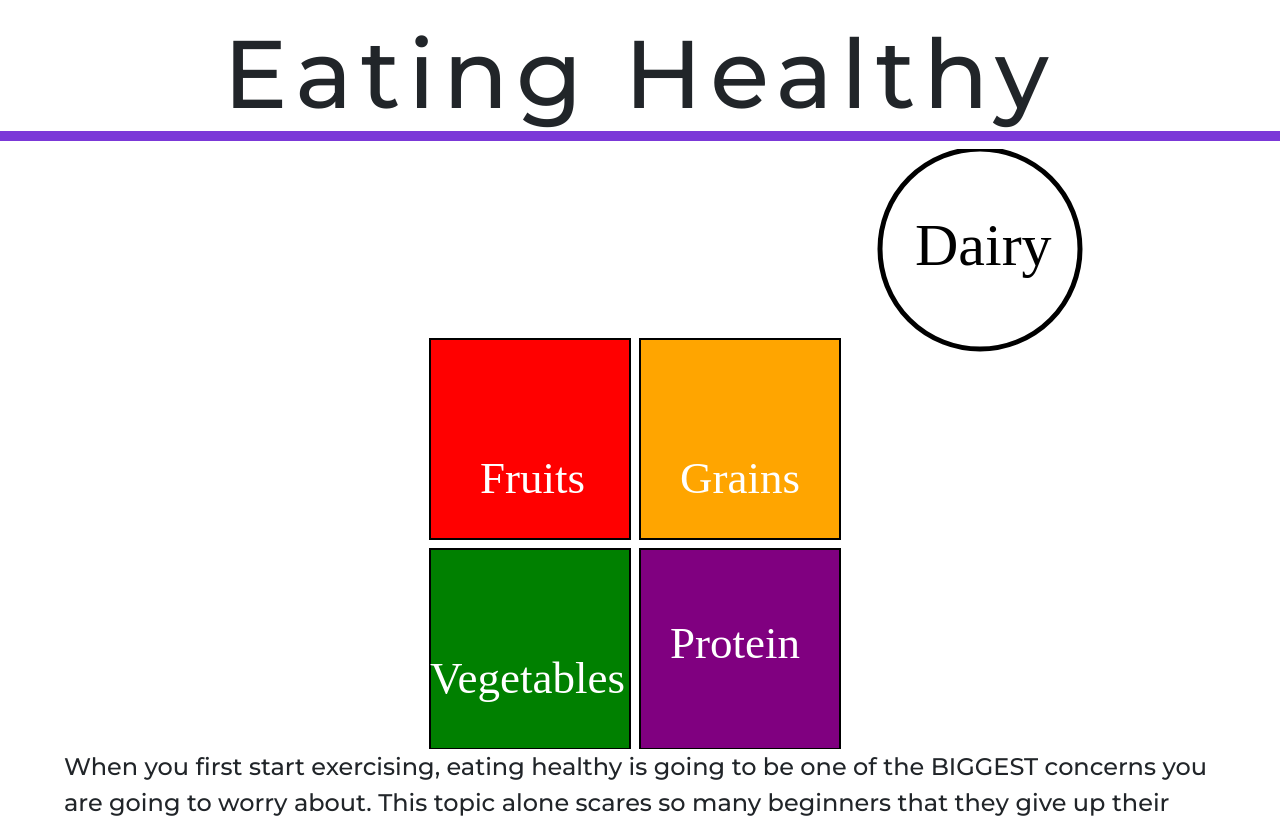
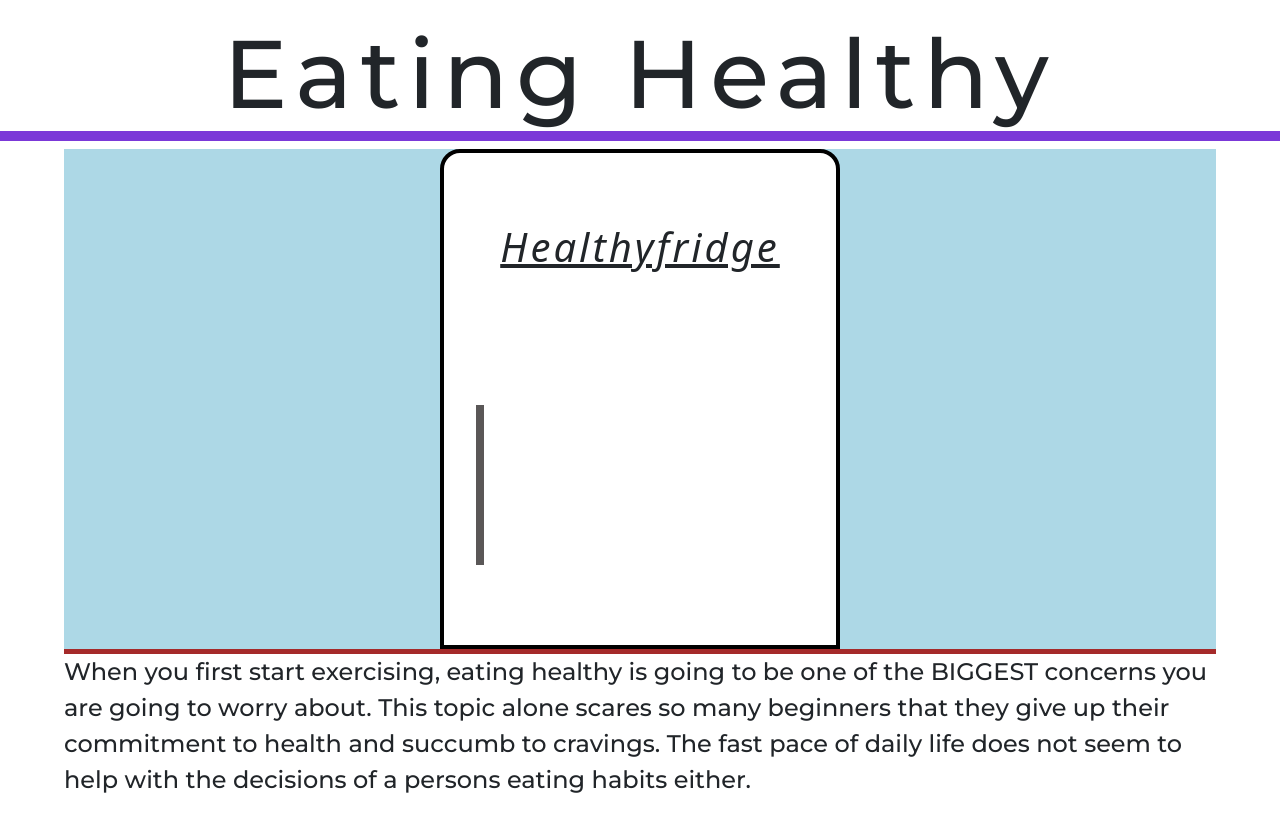
Before and after one commit to calvinalee2006/Beginners-guide-to-fitness, a React (Create React App) app: page /Stretching/Cardio/WeightTraining/Diet in a window 1280 px wide. Shown: the top 818 px of the page. Built offline with nearby package versions, Linux system fonts and the light colour scheme.

Commit message:
stopped using react Konva, used CSS and javascript

```diff
--- a/src/components/Diet/Diet.js
+++ b/src/components/Diet/Diet.js
@@ -5,23 +5,37 @@ import {Stage, Layer, Circle,Shape, Rect, Text} from 'react-konva';
 
 
 export default function Diet() {
-    const navigate = useNavigate()
-    const [isModalOpen, setIsModalOpen] = useState(false);
+     const navigate = useNavigate()
+     const [isOpen, setIsOpen] = useState(false)
 
-    const handleOpenModal = () => {
-      setIsModalOpen(true);
-    }
-
-    const handleCloseModal = () => {
-      setIsModalOpen(false);
-    }
+     const handleFridgeClick = () => {
+      setIsOpen(!isOpen)
+     }
 
   return (
     <>
     <h1 className="healthyHeading">Eating Healthy</h1>
 
     <div>
-    <Stage width={window.innerWidth} height={window.innerHeight - 200}>
+      <div className = "fridgeContainer">
+      <div className ="background">
+    <div className = "fridge">
+       <p>Healthyfridge </p>
+       <div className ="handle" onClick={handleFridgeClick}></div>
+        </div>
+    </div>
+    <div className = "floor"></div>
+    </div>
+    {isOpen && <p>The fridge is now open!</p>}
+
+
+
+
+
+
+
+
+    {/* <Stage width={window.innerWidth} height={window.innerHeight - 200}>
       <Layer>
        <Circle
         x={window.innerWidth - 300}
@@ -130,7 +144,7 @@ export default function Diet() {
           verticalAlign="middle"
         />
       </Layer>
-    </Stage>
+    </Stage> */}
 
 		</div>
 
--- a/src/styles.css
+++ b/src/styles.css
@@ -367,3 +367,48 @@
     margin-top: 1rem;
     border-bottom: solid 10px #7b38d8;
 }
+
+.fridgeContainer {
+    width: 90%;
+    margin: auto;
+}
+
+.background {
+    background-color: lightblue;
+    background-size: 1rem;
+
+}
+
+.fridge {
+    width: 400px;
+    height: 500px;
+    background: white;
+    margin: auto;
+    border: solid black 4px;
+    border-top-left-radius: 20px;
+    border-top-right-radius: 20px;
+}
+
+.handle {
+    width: .5rem;
+    height: 10rem;
+    background-color: rgb(90, 87, 87);
+    margin-top: 8rem;
+    margin-left: 2rem;
+}
+
+.fridge p {
+    text-align: center;
+    font-size: 40px;
+    text-decoration: underline 4px;
+    letter-spacing: 3px;
+    font-style: italic;
+    margin-top: 4rem;
+}
+
+.floor {
+    width: 100%;
+    height: 5px;
+    margin: auto;
+    background: brown;
+}
```
